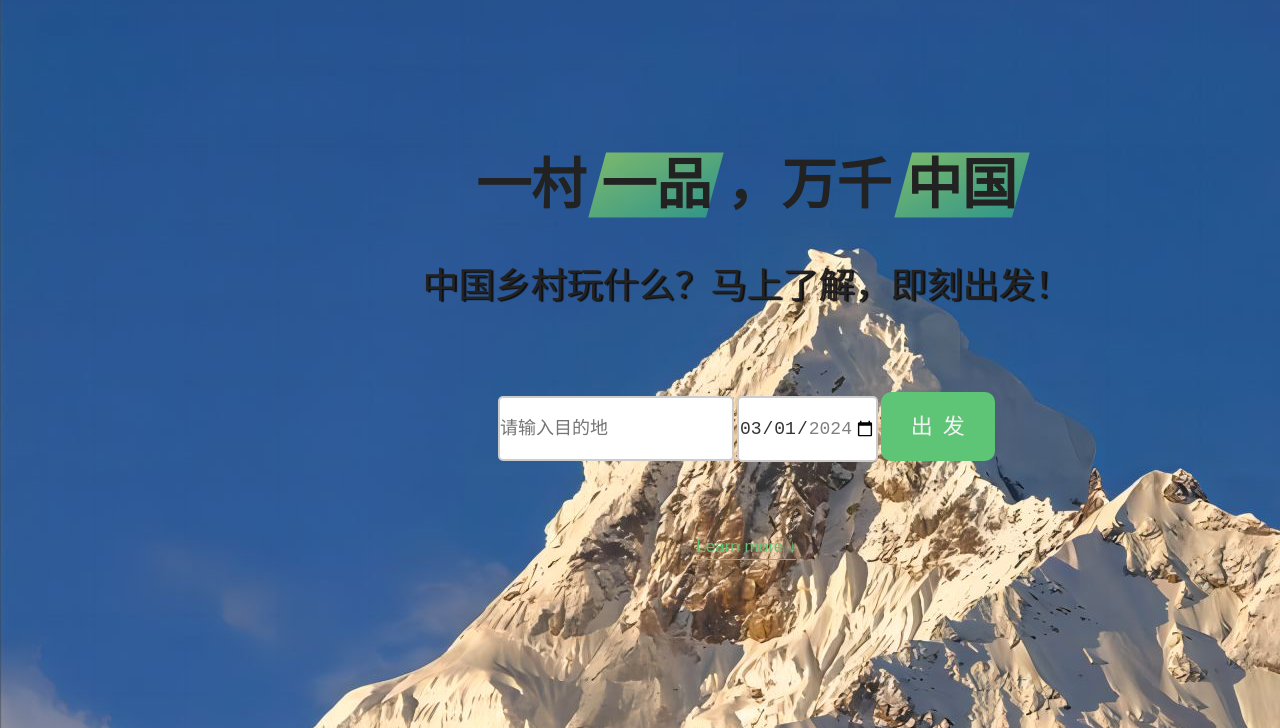
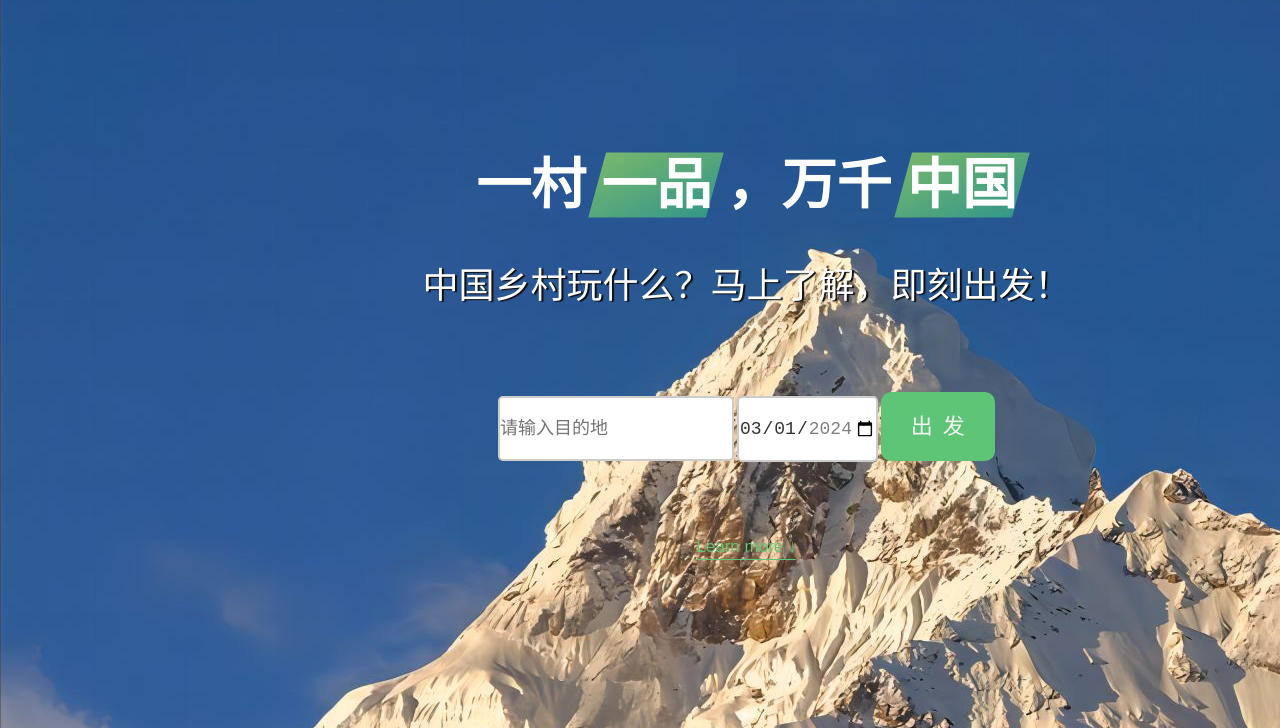
Before and after one commit to xiaowulang-turbo/Create, a plain HTML site: page index.html in a window 1280 px wide. Shown: the part 72-800 px from the top of the page. Drawn offline with Linux system fonts and the light colour scheme; no server answers; a script that the page names is missing.

Commit message:
Add files via upload

```diff
--- a/style.css
+++ b/style.css
@@ -57,13 +57,13 @@ label {
 h1 {
   font-size: 5.5rem;
   line-height: 1.35;
-  color: #222222;
+  color: #fff;
 }
 
 h2 {
   font-size: 3.6rem;
   font-weight: 500;
-  color: #222222;
+  color: #fff;
 }
 
 h4 {
@@ -312,13 +312,9 @@ img {
 }
 
 .header__imgs {
-  /* position: ralative; */
   display: flex;
-  /* flex-direction: row; */
-  /* max-width: 189rem; */
   height: 85rem;
   width: 192rem;
-  /* overflow: hidden; */
 }
 
 .header__img {
```
